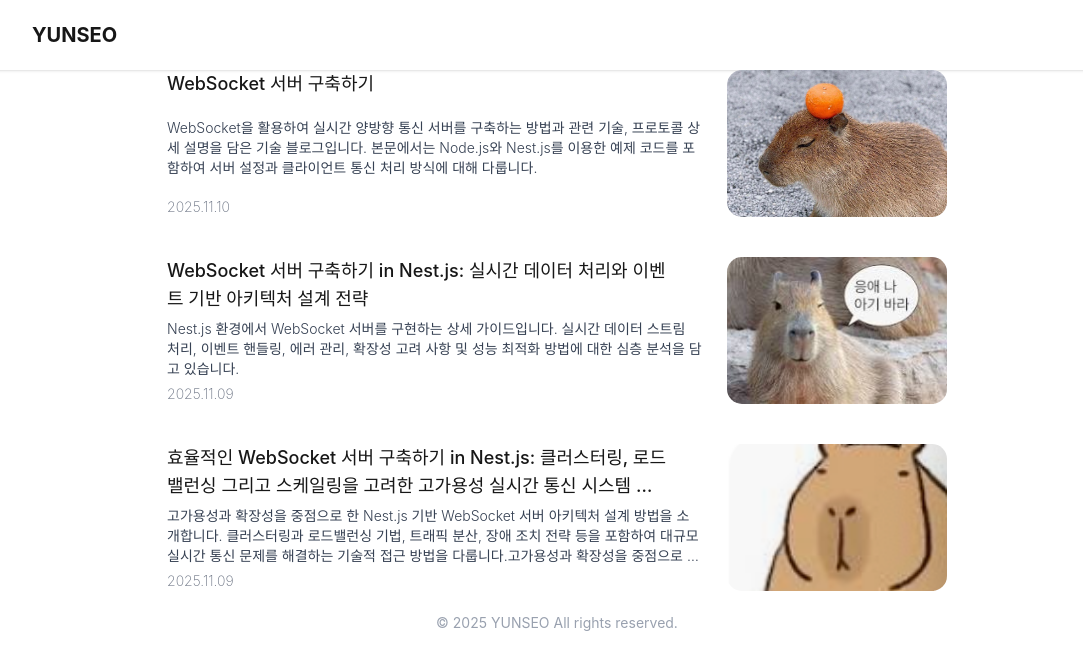
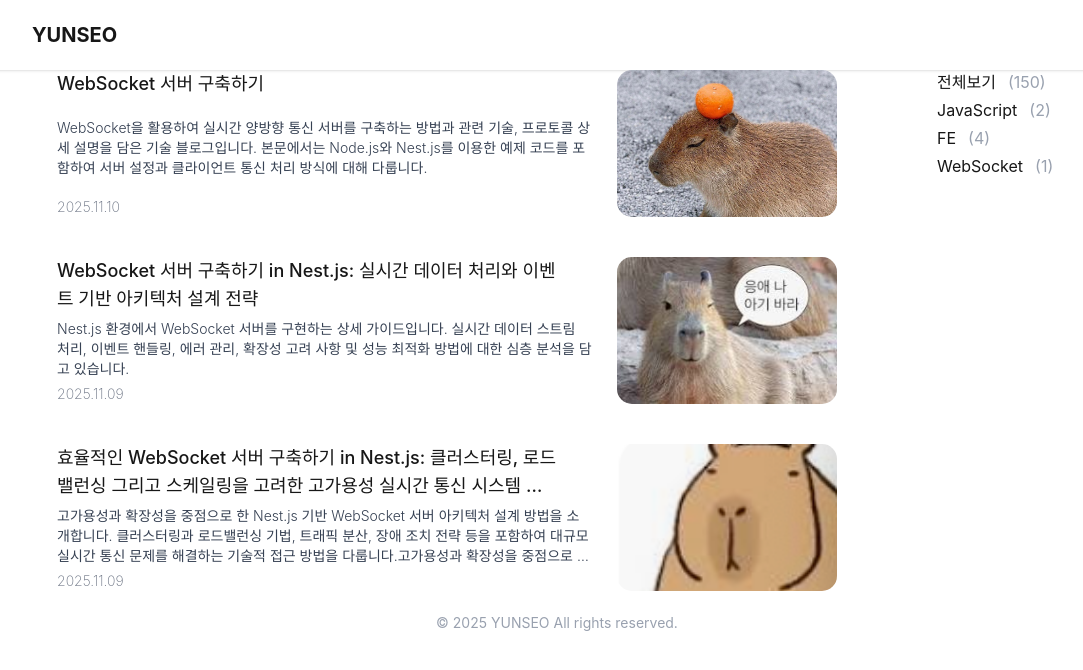
Before and after one commit to yssccc/blog, a Next.js app: page / in a window 1280 px wide. Shown: the top 670 px of the page, without its empty margins (83-1166 px from the left). Built offline with nearby package versions, Linux system fonts and the light colour scheme; a web font is replaced by a local one.

Commit message:
feat: 게시물 카테고리 리스트 UI 컴포넌트 구현

```diff
--- /dev/null
+++ b/components/category/CategoryList.tsx
@@ -0,0 +1,27 @@
+interface Category {
+  name: string;
+  count: number;
+}
+
+const categories: Category[] = [
+  { name: '전체보기', count: 150 },
+  { name: 'JavaScript', count: 2 },
+  { name: 'FE', count: 4 },
+  { name: 'WebSocket', count: 1 },
+];
+
+export default function CategoryList() {
+  return (
+    <div className="flex flex-col space-y-2 min-w-30 gap-1">
+      {categories.map((category) => (
+        <div
+          key={category.name}
+          className="flex items-center cursor-pointer p-2 gap-3"
+        >
+          <span>{category.name}</span>
+          <span className="text-gray-400">({category.count})</span>
+        </div>
+      ))}
+    </div>
+  );
+}
--- a/components/posts/PostListPage.tsx
+++ b/components/posts/PostListPage.tsx
@@ -1,3 +1,4 @@
+import CategoryList from '../category/CategoryList';
 import PostList from './PostList';
 
 const dummyPosts = [
@@ -31,8 +32,9 @@ const dummyPosts = [
 
 export default function PostListPage() {
   return (
-    <div className="flex items-center justify-center">
+    <div className="flex justify-center gap-25">
       <PostList posts={dummyPosts} />
+      <CategoryList />
     </div>
   );
 }
```
